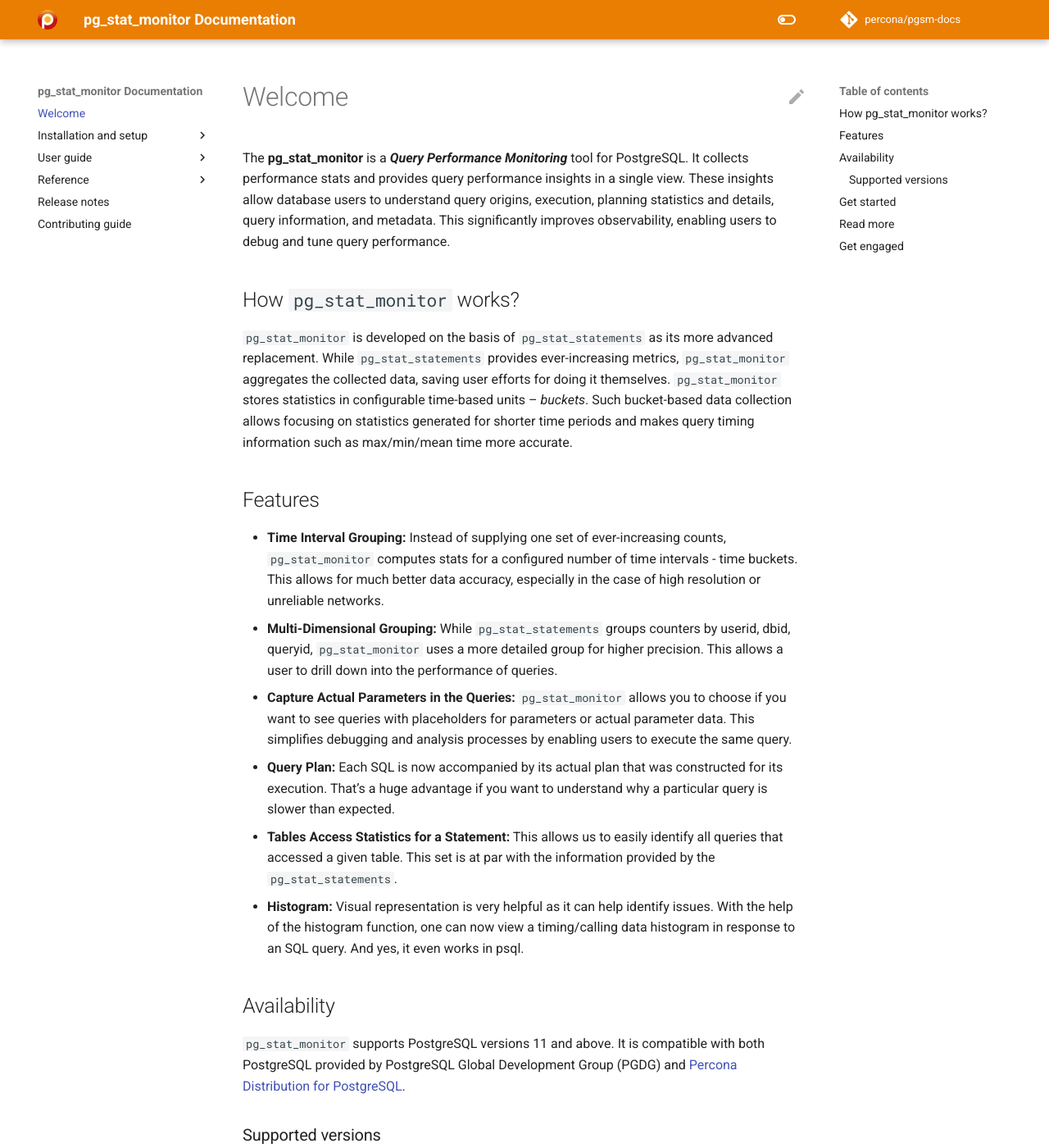
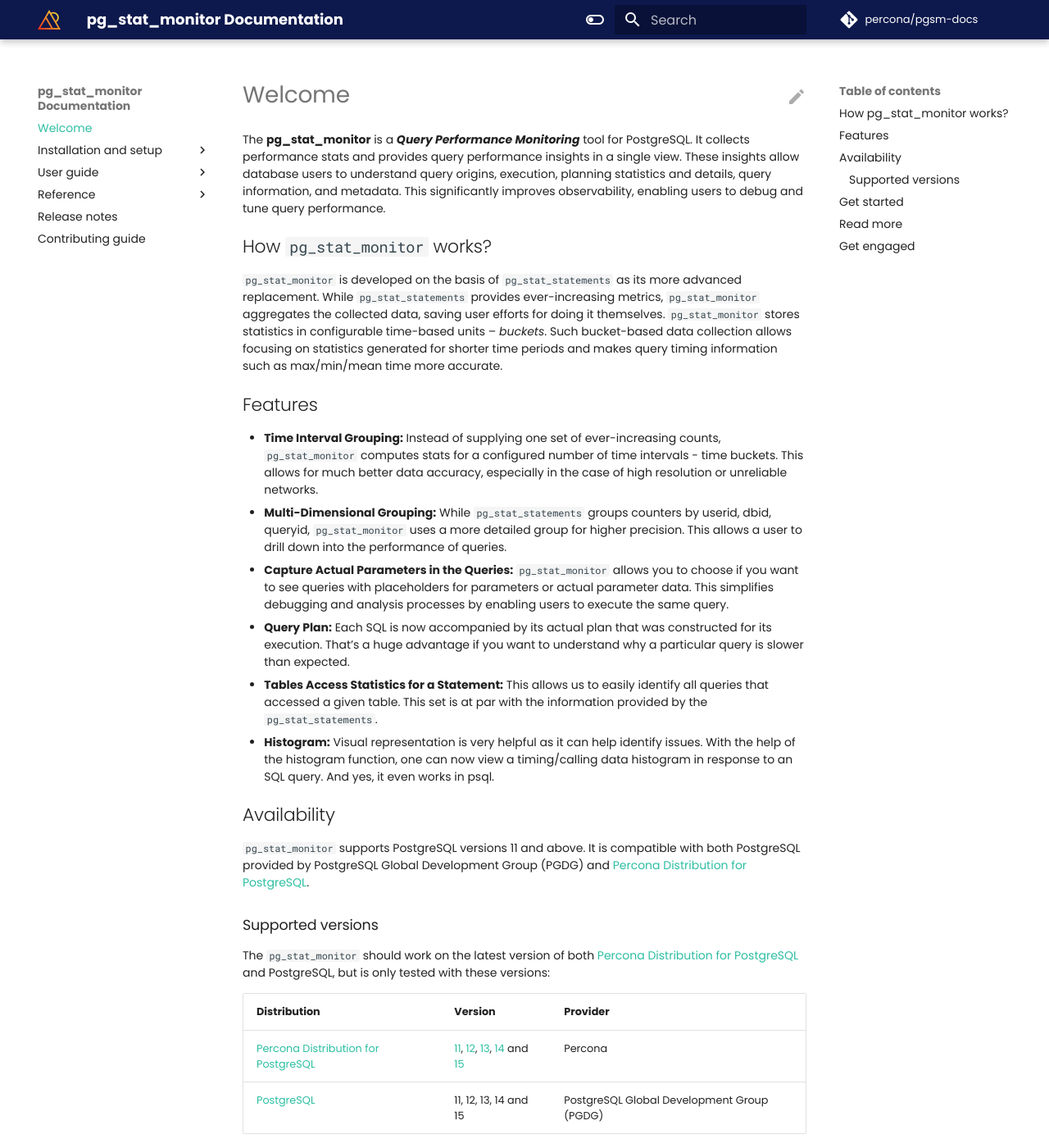
Before and after one commit to percona/pgsm-docs, an MkDocs documentation site: the page built from docs/index.md, in a window 1280 px wide and 1400 px high. Shown: the whole window at 82% size. Built offline with MkDocs 1.6.1 and Material for MkDocs 9.7.7, drawn with Linux system fonts in a browser that asks for light colours; nearby versions of some CDN libraries; comment, search, counter and statistics services are not loaded; the version menu is left out.

Commit message:
PG-604 Applied new branding to docs
deleted:    _resource/overrides/partials/header.html
	modified:   docs/_images/percona-favicon.ico
	modified:   docs/_images/percona-logo.svg
	modified:   docs/css/percona.css
	modified:   mkdocs.yml
	modified:   requirements-doc.txt

```diff
--- a/_resource/overrides/partials/header.html
+++ /dev/null
@@ -1,77 +0,0 @@
-{#-
-  This file was automatically generated - do not edit
--#}
-<header class="md-header" data-md-component="header">
-  <nav class="md-header__inner md-grid" aria-label="{{ lang.t('header.title') }}">
-    <a href="https://percona.com/software/documentation" class="md-header__button md-logo" aria-label="Percona Product Documentation" data-md-component="logo">
-      {% include "partials/logo.html" %}
-    </a>
-    <label class="md-header__button md-icon" for="__drawer">
-      {% include ".icons/material/menu" ~ ".svg" %}
-    </label>
-    <div class="md-header__title" data-md-component="header-title">
-      <div class="md-header__ellipsis">
-        <div class="md-header__topic">
-          <span class="md-ellipsis">
-            {{ config.site_name }}
-          </span>
-        </div>
-        <div class="md-header__topic" data-md-component="header-topic">
-          <span class="md-ellipsis">
-            {% if page and page.meta and page.meta.title %}
-              {{ page.meta.title }}
-            {% else %}
-              {{ page.title }}
-            {% endif %}
-          </span>
-        </div>
-      </div>
-    </div>
-    {% if not config.theme.palette is mapping %}
-      <form class="md-header__option" data-md-component="palette">
-        {% for option in config.theme.palette %}
-          {% set primary = option.primary | replace(" ", "-") | lower %}
-          {% set accent  = option.accent  | replace(" ", "-") | lower %}
-          <input class="md-option" data-md-color-media="{{ option.media }}" data-md-color-scheme="{{ option.scheme }}" data-md-color-primary="{{ primary }}" data-md-color-accent="{{ accent }}" type="radio" name="__palette" id="__palette_{{ loop.index }}">
-          {% if option.toggle %}
-            <label class="md-header__button md-icon" title="{{ option.toggle.name }}" for="__palette_{{ loop.index0 or loop.length }}" hidden>
-              {% include ".icons/" ~ option.toggle.icon ~ ".svg" %}
-            </label>
-          {% endif %}
-        {% endfor %}
-      </form>
-    {% endif %}
-    {% if config.extra.alternate %}
-      <div class="md-header__option">
-        <div class="md-select">
-          {% set icon = config.theme.icon.alternate or "material/translate" %}
-          <button class="md-header__button md-icon">
-            {% include ".icons/" ~ icon ~ ".svg" %}
-          </button>
-          <div class="md-select__inner">
-            <ul class="md-select__list">
-              {% for alt in config.extra.alternate %}
-                <li class="md-select__item">
-                  <a href="{{ alt.link | url }}" hreflang="{{ alt.lang }}" class="md-select__link">
-                    {{ alt.name }}
-                  </a>
-                </li>
-                {% endfor %}
-            </ul>
-          </div>
-        </div>
-      </div>
-    {% endif %}
-    {% if "search" in config["plugins"] %}
-      <label class="md-header__button md-icon" for="__search">
-        {% include ".icons/material/magnify.svg" %}
-      </label>
-      {% include "partials/search.html" %}
-    {% endif %}
-    {% if config.repo_url %}
-      <div class="md-header__source">
-        {% include "partials/source.html" %}
-      </div>
-    {% endif %}
-  </nav>
-</header>
--- a/docs/css/percona.css
+++ b/docs/css/percona.css
@@ -1,16 +1,48 @@
 [data-md-color-scheme="percona-light"] {
-  --md-primary-fg-color:        #e97e03;
-  --md-primary-fg-color--light: #ECB7B7;
-  --md-primary-fg-color--dark:  #90030C;
+  --md-primary-fg-color:        #0d184c;
+  --md-primary-fg-color--light: #3e4875;
+  --md-default-fg-color--lightest: #9096b0;
+  --md-primary-fg-color--dark:  #080e2e;
+  --md-typeset-a-color: #2cbea2;
 }
 [data-md-color-scheme="slate"] {
-    --md-primary-fg-color:        #e97e03;
+    --md-primary-fg-color:        #0d184c;
     /*
-    --md-primary-fg-color--light: #ECB7B7;
-    --md-primary-fg-color--dark:  #90030C;
+    --md-primary-fg-color--light: #3e4875;
+    --md-primary-fg-color--dark:  #080e2e;
     */
+    --md-typeset-a-color: #2cbea2;
     --md-hue: 210; /* [0, 360] */
   }
 ul li p {
 	margin: 0;
 }
+
+.md-clipboard {
+  color: #2cbea2;
+}
+
+.md-typeset {
+  font-size: .7rem;
+  line-height: 1.5;
+}
+
+.md-typeset h1 {
+color: var(--md-default-fg-color--light);
+font-size: 2em;
+font-weight: 400;
+line-height: 1.3;
+margin: 0 0 0.9em;
+}
+
+.md-typeset h2 {
+font-size: 1.5625em;
+line-height: 1.4;
+margin: 1em 0 .54em;
+}
+
+
+
+/*.git-revision-date-localized-plugin:before {
+  content: url('https://api.iconify.design/mdi/clock-edit-outline.svg');
+}*/
--- a/mkdocs.yml
+++ b/mkdocs.yml
@@ -11,12 +11,14 @@ edit_uri: edit/main/docs/
 
 use_directory_urls: false
 
-# Theme for netlify testing
+# Theme settings
 theme:
   name: material
   logo: _images/percona-logo.svg
   favicon: _images/percona-favicon.ico
   custom_dir: _resource/overrides
+  font:
+    text: Poppins
 
   palette:
 
@@ -37,8 +39,14 @@ theme:
 # Theme features
 
   features:
+    - search.share
     - search.highlight
+    - content.action.copy
+    - content.action.view
+    - content.action.edit
+    - content.tabs.link
     - navigation.top
+    - navigation.tracking
 
 
 extra_css:
@@ -78,8 +86,11 @@ markdown_extensions:
   #- plantuml_markdown
 
 plugins:
-  - search
-  - git-revision-date
+  - search:
+      separator: '[\s\-,:!=\[\]()"/]+|(?!\b)(?=[A-Z][a-z])|\.(?!\d)|&[lg]t;'
+  - git-revision-date-localized:
+      enable_creation_date: true
+      enabled: !ENV [ENABLED_GIT_REVISION_DATE, True]
   - section-index # Adds links to nodes - comment out when creating PDF
 #  - htmlproofer # Uncomment to check links - but extends build time significantly
   - mike:
@@ -92,6 +103,14 @@ plugins:
 extra:
   version:
     provider: mike
+  homepage: https://docs.percona.com
+  consent:
+    title: Cookie consent
+    description: >-
+      We use cookies to recognize your repeated visits and preferences, as well
+      as to measure the effectiveness of our documentation and whether users
+      find what they're searching for. With your consent, you're helping us to
+      make our documentation better.
 
 nav:
   - index.md
--- a/requirements-doc.txt
+++ b/requirements-doc.txt
@@ -4,7 +4,7 @@ mkdocs-exclude
 markdown-include
 mkdocs-material
 mkdocs-with-pdf
-mkdocs-git-revision-date-plugin
+mkdocs-git-revision-date-localized-plugin
 mkdocs-material-extensions
 mkdocs-bootstrap-tables-plugin
 mkdocs-section-index
```
Also changed, not shown: docs/_images/percona-favicon.ico, docs/_images/percona-logo.svg.
